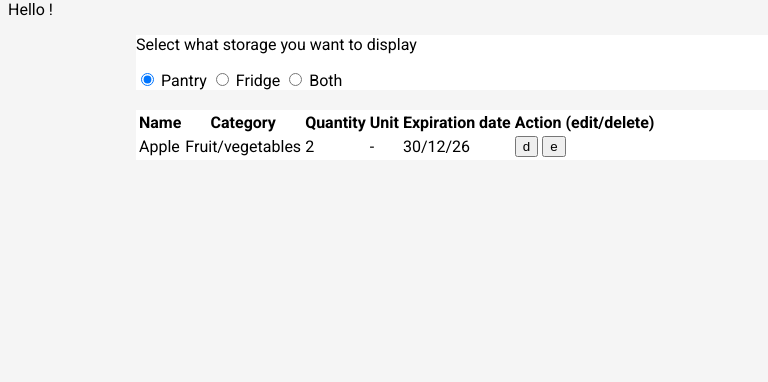
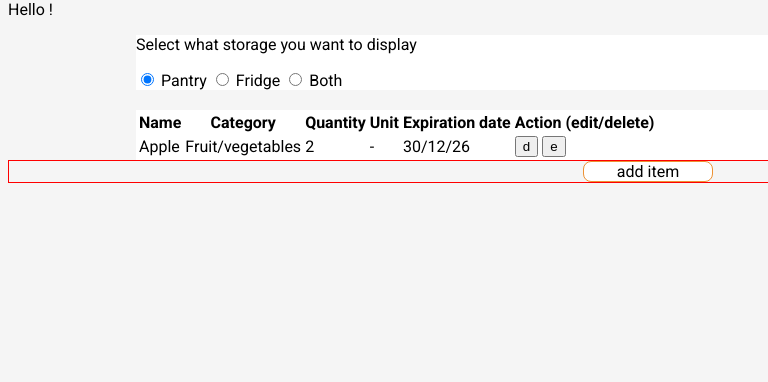
Before and after one commit to maxcol01/pita, a Flask app: page /dashboard in a window 1280 px wide. Shown: the part 102-484 px from the top of the page, without its empty margins (0-768 px from the left). Run offline with Flask 3, Linux system fonts and the light colour scheme; some web fonts are replaced.

Commit message:
adding layouts

```diff
--- a/frontend/static/css/dashboard.css
+++ b/frontend/static/css/dashboard.css
@@ -23,3 +23,19 @@
     margin: 0 auto;
     margin-top: 20px;
 }
+
+/* ===== ADD ITEM BTN ===== */
+
+.add-item-btn-container {
+    display: flex;
+    justify-content: center;
+    border: 1px solid red;
+}
+
+.add-item-btn-container .add-item-btn {
+        background-color: white;
+        border-radius: 8px;
+        width: 10%;
+    text-align: center;
+    border: 1px solid var(--main-color);
+}
--- a/frontend/static/scripts/script.js
+++ b/frontend/static/scripts/script.js
@@ -7,6 +7,9 @@ document.addEventListener("DOMContentLoaded", () => {
 
 
 
+
+    // dynamically show the item card container
+
     // get the current date to dynamically apply it to the page
     const date = new Date();
     const dateSpan = document.getElementById("date");
--- a/frontend/templates/dashboard.html
+++ b/frontend/templates/dashboard.html
@@ -45,7 +45,12 @@
                 </tbody>
             </table>
         </section>
-        <section class="item-card-container">
+        <div class="add-item-btn-container">
+            <div class="add-item-btn">
+                add item
+            </div>
+        </div>
+        <section class="item-card-container" hidden>
 
         </section>
     </div>
```
